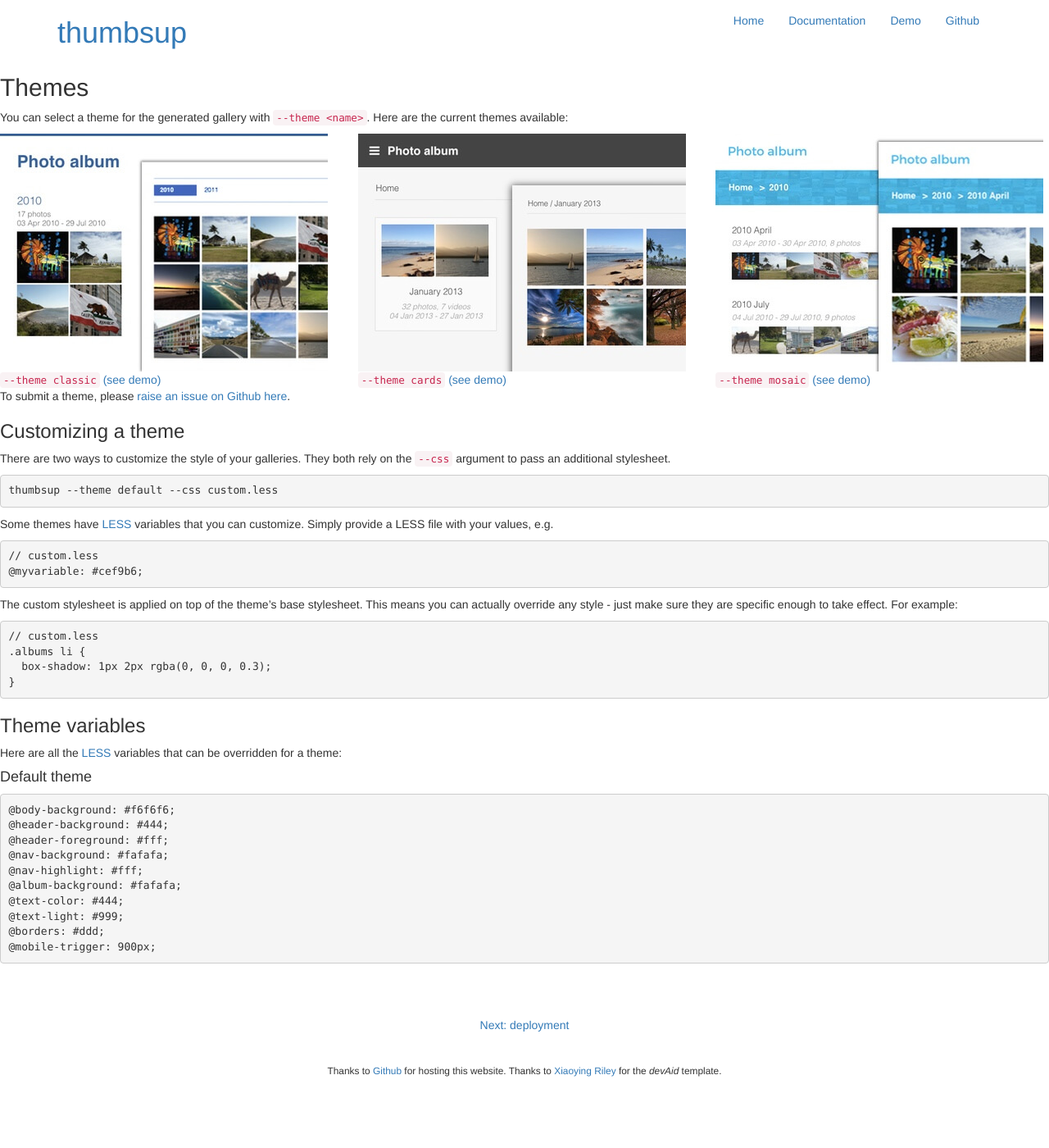
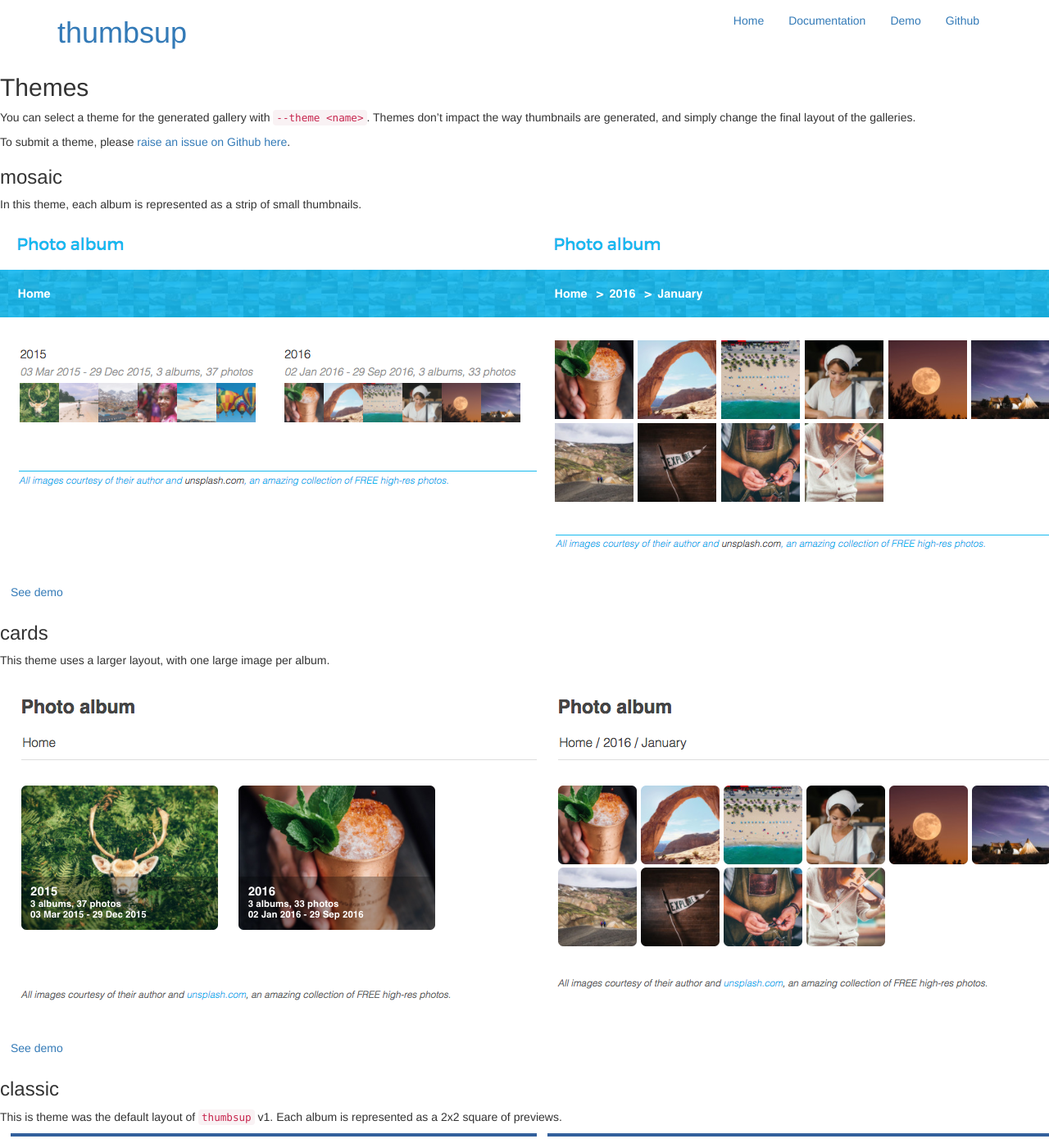
Before and after one commit to thumbsup/thumbsup.github.io, a Jekyll site: the page built from docs/themes.md, in a window 1280 px wide and 1400 px high. Shown: the whole window at 82% size. Built offline with Jekyll 4.4.1, drawn with Linux system fonts in a browser that asks for light colours; nearby versions of some CDN libraries; library files that are not in the unit come from our copies; some of the changed text lies outside the part shown.

Commit message:
Cleanup "themes" page. Remove mention of LESS variables (not implemented yet)

````diff
--- a/_includes/features.html
+++ b/_includes/features.html
@@ -54,7 +54,7 @@
                         <h3 class="sub-title">Mobile friendly</h3>
                         <p>
                           The generated website can be viewed on any device - including videos.
-                          Have a look for yourself at the <a href="/demo/default" target="_blank">demo site</a>.
+                          Have a look for yourself at the <a href="/demo/themes/mosaic" target="_blank">demo site</a>.
                         </p>
                     </div><!--//content-->
                 </div><!--//item-->
--- a/_includes/themes.html
+++ b/_includes/themes.html
@@ -11,15 +11,15 @@
             <div class="row theme-gallery">
               <!-- Classic -->
               <div class="item col-md-4 col-sm-4 col-xs-12">
-                  <img src="/public/images/theme-classic.jpg" alt="Classic theme">
+                  <img src="/public/images/theme-classic-media.png" alt="Classic theme">
               </div>
               <!-- Cards -->
               <div class="item col-md-4 col-sm-4 col-xs-12">
-                  <img src="/public/images/theme-cards.jpg" alt="Cards theme">
+                  <img src="/public/images/theme-cards-albums.png" alt="Cards theme">
               </div>
               <!-- Mosaic soon -->
               <div class="item col-md-4 col-sm-4 col-xs-12">
-                  <img src="/public/images/theme-mosaic.jpg" alt="Mosaic theme">
+                  <img src="/public/images/theme-mosaic-albums.png" alt="Mosaic theme">
               </div>
             </div>
         </div><!--//container-->
--- a/docs/themes.md
+++ b/docs/themes.md
@@ -6,57 +6,74 @@ title: Themes
 ## Themes
 
 You can select a theme for the generated gallery with `--theme <name>`.
-Here are the current themes available:
+Themes don't impact the way thumbnails are generated, and simply change the final layout of the galleries.
+
+To submit a theme, please [raise an issue on Github here](https://github.com/thumbsup/thumbsup).
+
+### mosaic
+
+In this theme, each album is represented as a strip of small thumbnails.
 
 <div class="row theme-gallery">
-  <!-- Default -->
-  <div class="item col-md-4 col-sm-4 col-xs-12">
-      <img src="/public/images/theme-classic.jpg" alt="Default theme">
-      <div class="theme-caption">
-        <code>--theme classic</code>
-        <a href="https://thumbsup.github.io/demos/themes/classic">(see demo)</a>
-      </div>
+  <div class="item col-md-6 col-sm-6 col-xs-12">
+      <img src="/public/images/theme-mosaic-albums.png" alt="List of albums">
   </div>
-  <!-- Coming soon -->
-  <div class="item col-md-4 col-sm-4 col-xs-12">
-      <img src="/public/images/theme-cards.jpg" alt="New theme">
-      <div class="theme-caption">
-        <code>--theme cards</code>
-        <a href="https://thumbsup.github.io/demos/themes/cards">(see demo)</a>
-      </div>
-  </div>
-  <!-- Coming soon -->
-  <div class="item col-md-4 col-sm-4 col-xs-12">
-      <img src="/public/images/theme-mosaic.jpg" alt="New theme">
-      <div class="theme-caption">
-        <code>--theme mosaic</code>
-        <a href="https://thumbsup.github.io/demos/themes/mosaic">(see demo)</a>
-      </div>
+  <div class="item col-md-6 col-sm-6 col-xs-12">
+    <img src="/public/images/theme-mosaic-media.png" alt="Photos and videos">
   </div>
 </div>
 
-To submit a theme, please [raise an issue on Github here](https://github.com/thumbsup/node-thumbsup).
+<div class="btns">
+  <a class="btn btn-cta-secondary" href="/demos/themes/mosaic">See demo</a>
+</div>
 
-### Customizing a theme
+### cards
 
-There are two ways to customize the style of your galleries.
-They both rely on the `--css` argument to pass an additional stylesheet.
+This theme uses a larger layout, with one large image per album.
+
+<div class="row theme-gallery">
+  <div class="item col-md-6 col-sm-6 col-xs-12">
+      <img src="/public/images/theme-cards-albums.png" alt="List of albums">
+  </div>
+  <div class="item col-md-6 col-sm-6 col-xs-12">
+    <img src="/public/images/theme-cards-media.png" alt="Photos and videos">
+  </div>
+</div>
+
+<div class="btns">
+  <a class="btn btn-cta-secondary" href="/demos/themes/cards">See demo</a>
+</div>
+
+### classic
+
+This is theme was the default layout of `thumbsup` v1.
+Each album is represented as a 2x2 square of previews.
+
+<div class="row theme-gallery">
+  <div class="item col-md-6 col-sm-6 col-xs-12">
+      <img src="/public/images/theme-classic-albums.png" alt="List of albums">
+  </div>
+  <div class="item col-md-6 col-sm-6 col-xs-12">
+    <img src="/public/images/theme-classic-media.png" alt="Photos and videos">
+  </div>
+</div>
+
+<div class="btns">
+  <a class="btn btn-cta-secondary" href="/demos/themes/classic">See demo</a>
+</div>
+
+<div style="margin-bottom: 3em;"></div>
+
+## Customizing a theme
+
+You can customise the look of a gallery by using `--css <file>`.
+Your stylesheet will be rendered at the end of the site's `<head>`,
+which means you can override any part of theme you want.
+Just make sure the rules are specific enough to take effect. For example:
 
 ```bash
 thumbsup --theme default --css custom.less
 ```
-
-Some themes have [LESS](http://lesscss.org/) variables that you can customize.
-Simply provide a LESS file with your values, e.g.
-
-```sass
-// custom.less
-@myvariable: #cef9b6;
-```
-
-The custom stylesheet is applied on top of the theme's base stylesheet.
-This means you can actually override any style - just make sure they are specific enough to take effect.
-For example:
 
 ```css
 // custom.less
@@ -65,26 +82,8 @@ For example:
 }
 ```
 
-### Theme variables
-
-Here are all the [LESS](http://lesscss.org/) variables that can be overridden for a theme:
-
-#### Default theme
-
-```sass
-@body-background: #f6f6f6;
-@header-background: #444;
-@header-foreground: #fff;
-@nav-background: #fafafa;
-@nav-highlight: #fff;
-@album-background: #fafafa;
-@text-color: #444;
-@text-light: #999;
-@borders: #ddd;
-@mobile-trigger: 900px;
-```
-
-<br />
+The file can be any valid CSS or LESS. Note you don't need to copy the file to the output folder,
+as it's automatically concatenated with the rest of the theme.
 
 <div style="margin: 2em 0; text-align: center;">
   <a class="btn btn-cta-primary" href="/docs/deployment">Next: deployment</a>
````
Also changed, not shown: public/images/theme-cards-albums.png (added), public/images/theme-cards-media.png (added), public/images/theme-cards.jpg (deleted), public/images/theme-classic-albums.png (added), public/images/theme-classic-media.png (added), public/images/theme-classic.jpg (deleted), public/images/theme-mosaic-albums.png (added), public/images/theme-mosaic-media.png (added), public/images/theme-mosaic.jpg (deleted).
